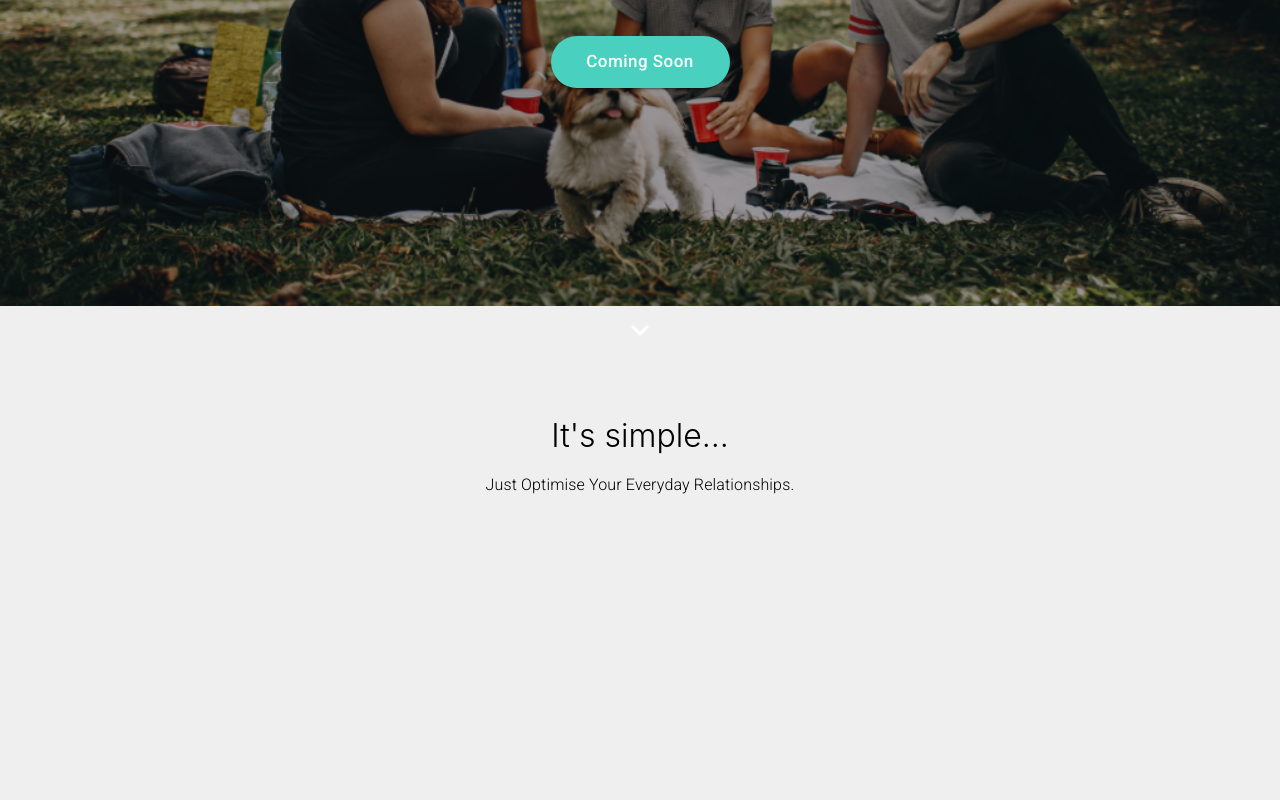
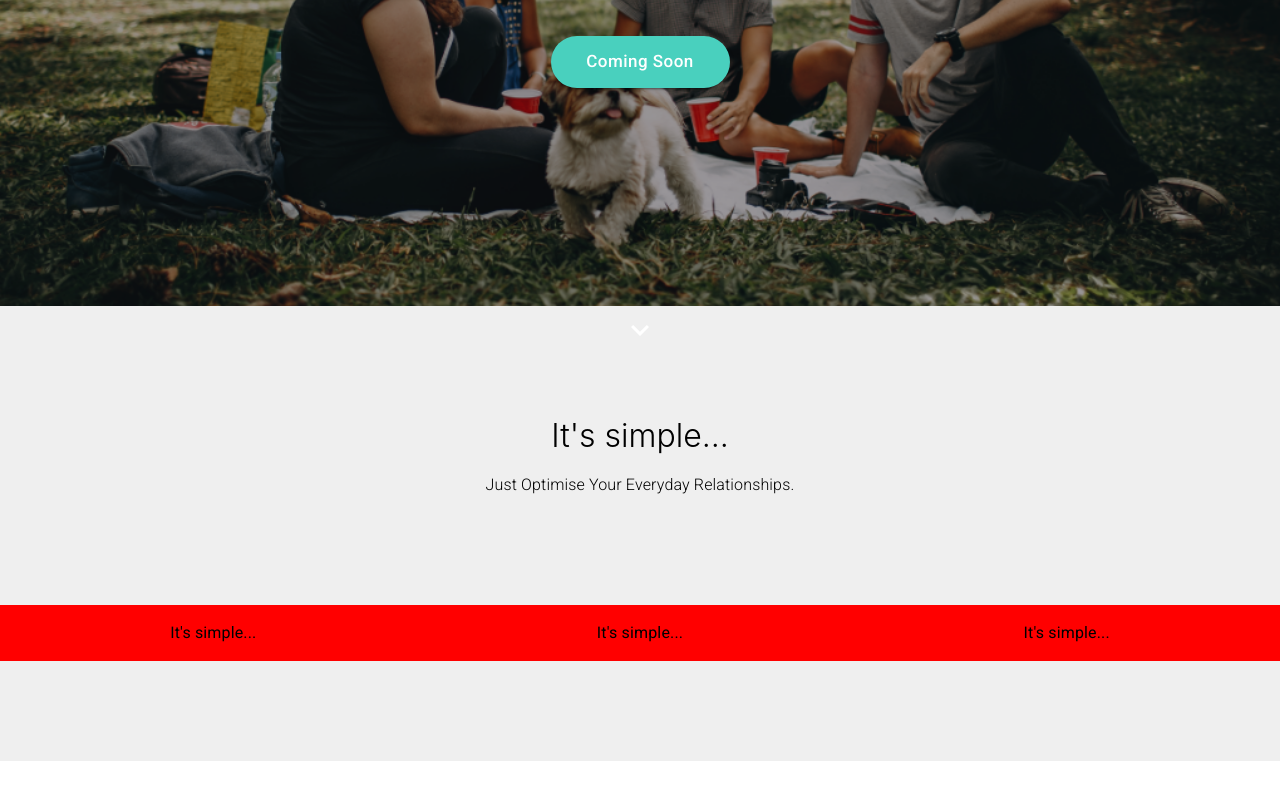
Before and after one commit to OlliePorter/joyer-site, a React (Create React App) app: page / in a window 1280 px wide. Shown: the part 334-1134 px from the top of the page. After the commit the page ends 1095 px from the top, so only its background shows below. Built offline with nearby package versions, Linux system fonts and the light colour scheme.

Commit message:
Add material ui grid to feature component

```diff
--- a/src/Features.js
+++ b/src/Features.js
@@ -1,6 +1,7 @@
 import React from 'react';
 import Typography from '@material-ui/core/Typography';
 import { makeStyles } from '@material-ui/core/styles';
+import Grid from '@material-ui/core/Grid';
 import theme from './theme';
 
 const useStyles = makeStyles({
@@ -16,12 +17,22 @@ const useStyles = makeStyles({
     },
     featureContainer: {
       backgroundColor: theme.palette.secondary.light,
-      minHeight: '959px',
+      // minHeight: '959px',
       paddingTop: '100px',
-      display: 'flex',
-      flexDirection: 'column',
-      alignItems: 'center',
-      justifyContent: 'flex-start',
+      paddingBottom: '100px',
+      // display: 'flex',
+      // flexDirection: 'column',
+      // alignItems: 'center',
+      // justifyContent: 'flex-start',
+    },
+    innerContainer: {
+      flexGrow: 1,
+      backgroundColor: 'red',
+      marginTop: '100px',
+    },
+    featureText: {
+      padding: theme.spacing(2),
+      textAlign: 'center',
     },
 });
 
@@ -38,6 +49,19 @@ export default function Features() {
       <Typography component="p" align="center" className={classes.subtitle}>
         Just Optimise Your Everyday Relationships.
       </Typography>
+      <div className={classes.innerContainer}>
+      <Grid container>
+         <Grid item xs>
+           <Typography className={classes.featureText}>It's simple...</Typography>
+         </Grid>
+         <Grid item xs>
+           <Typography className={classes.featureText}>It's simple...</Typography>
+         </Grid>
+         <Grid item xs>
+           <Typography className={classes.featureText}>It's simple...</Typography>
+         </Grid>
+       </Grid>
+       </div>
       </div>
     </>
     );
```
